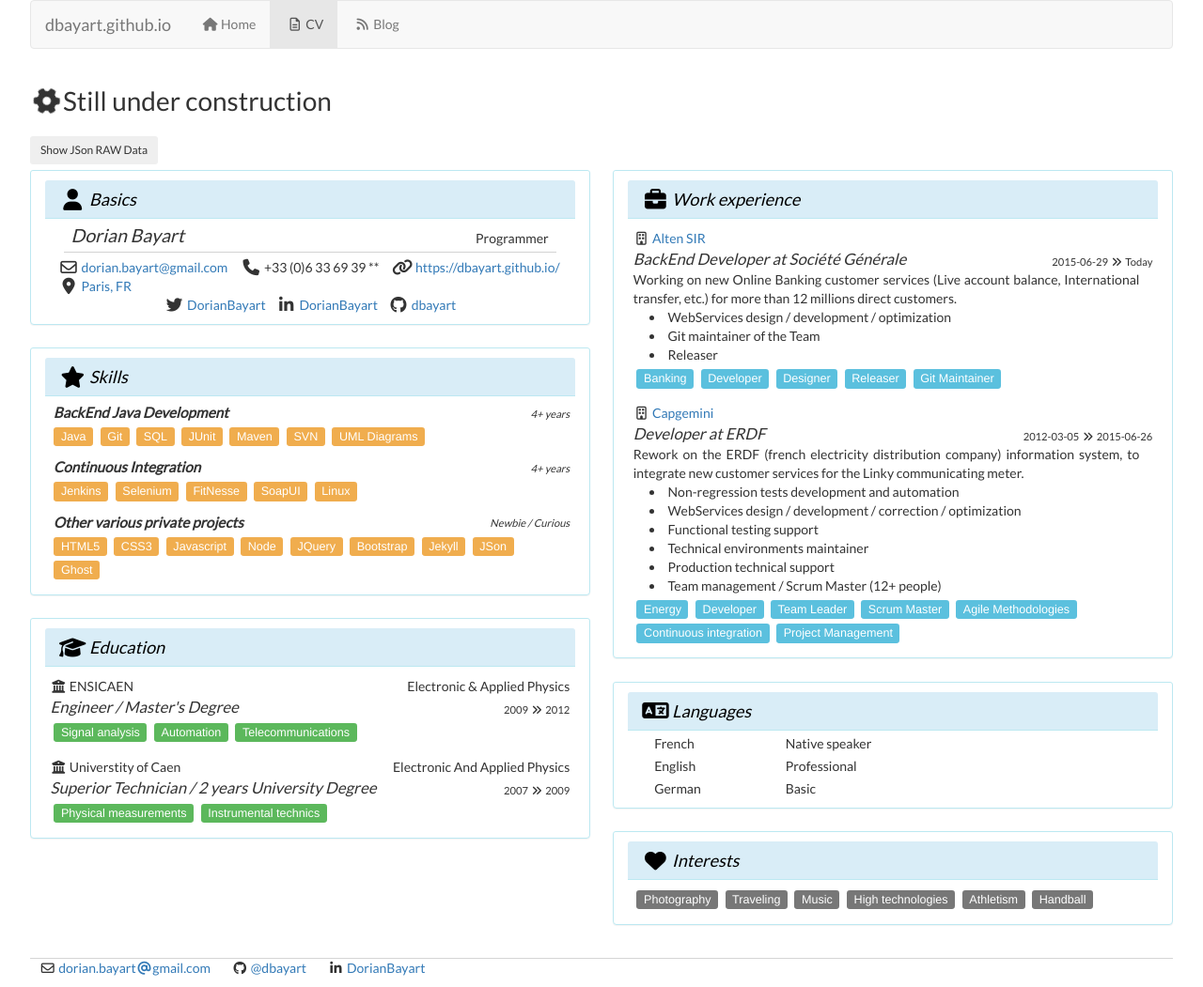
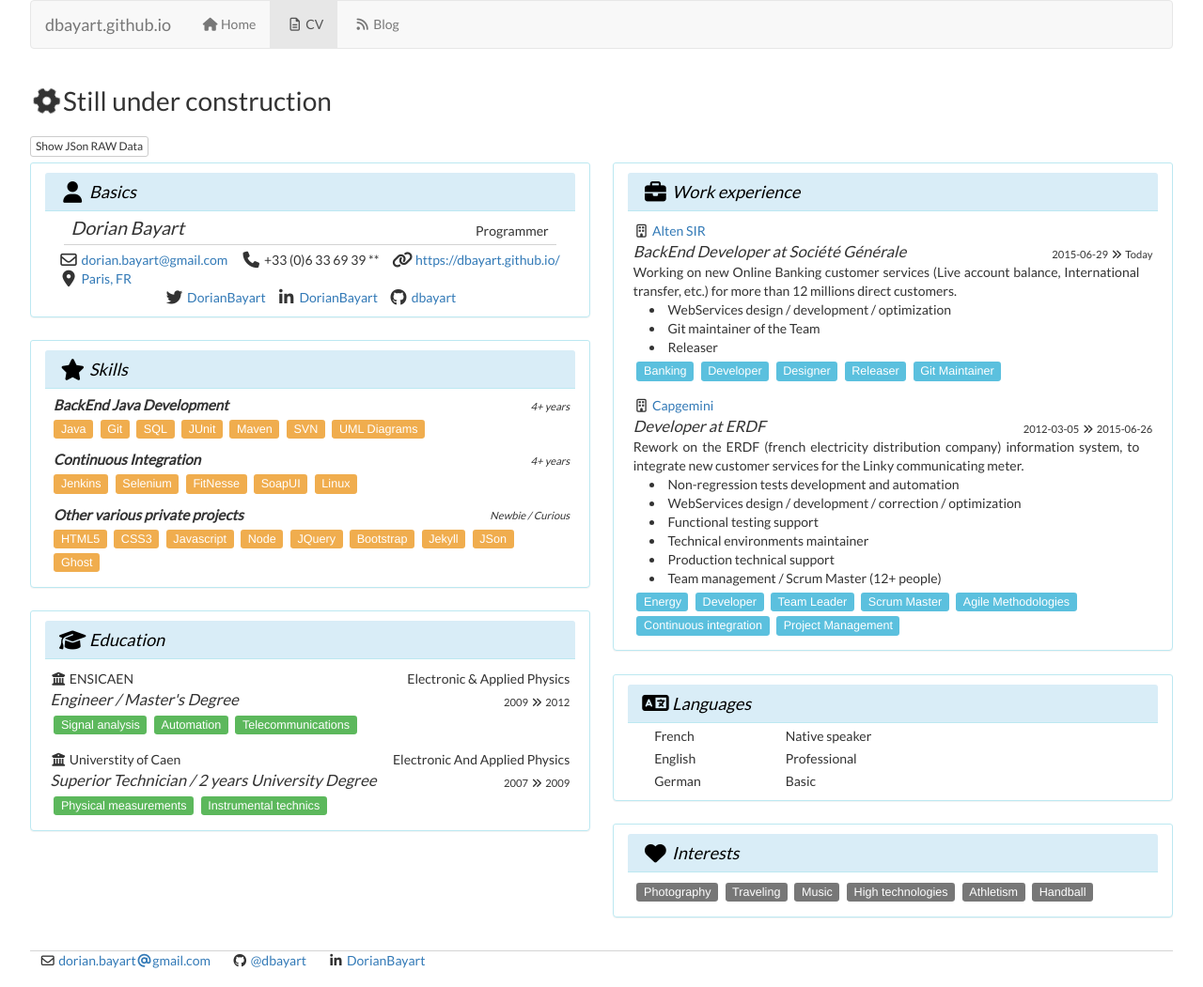
Before and after one commit to dorianbayart/dorianbayart.github.io, a Jekyll site: the page built from cv/index.html, in a window 1280 px wide. Shown: the whole page at 94% size. Built offline with Jekyll 4.4.1, drawn with Linux system fonts in a browser that asks for light colours; nearby versions of some CDN libraries.

Commit message:
Update index.html

```diff
--- a/cv/index.html
+++ b/cv/index.html
@@ -5,7 +5,7 @@
 
 <div class="blurb">
 	<h1><i class="fa fa-cog slow-spin fa-fw"></i>Still under construction</h1>
-	<button id="showButton" type="button" class="btn btn-info-outline btn-sm">Show JSon RAW Data</button><div class="noJS">No Javascript !</div><pre id="json">{% include_relative cv_dbayart.json %}</pre>
+	<button id="showButton" type="button" class="btn btn-default btn-xs">Show JSon RAW Data</button><div class="noJS">No Javascript !</div><pre id="json">{% include_relative cv_dbayart.json %}</pre>
 	<div class="grid" id="json_ul"></div>
 </div><!-- /.blurb -->
 
```
